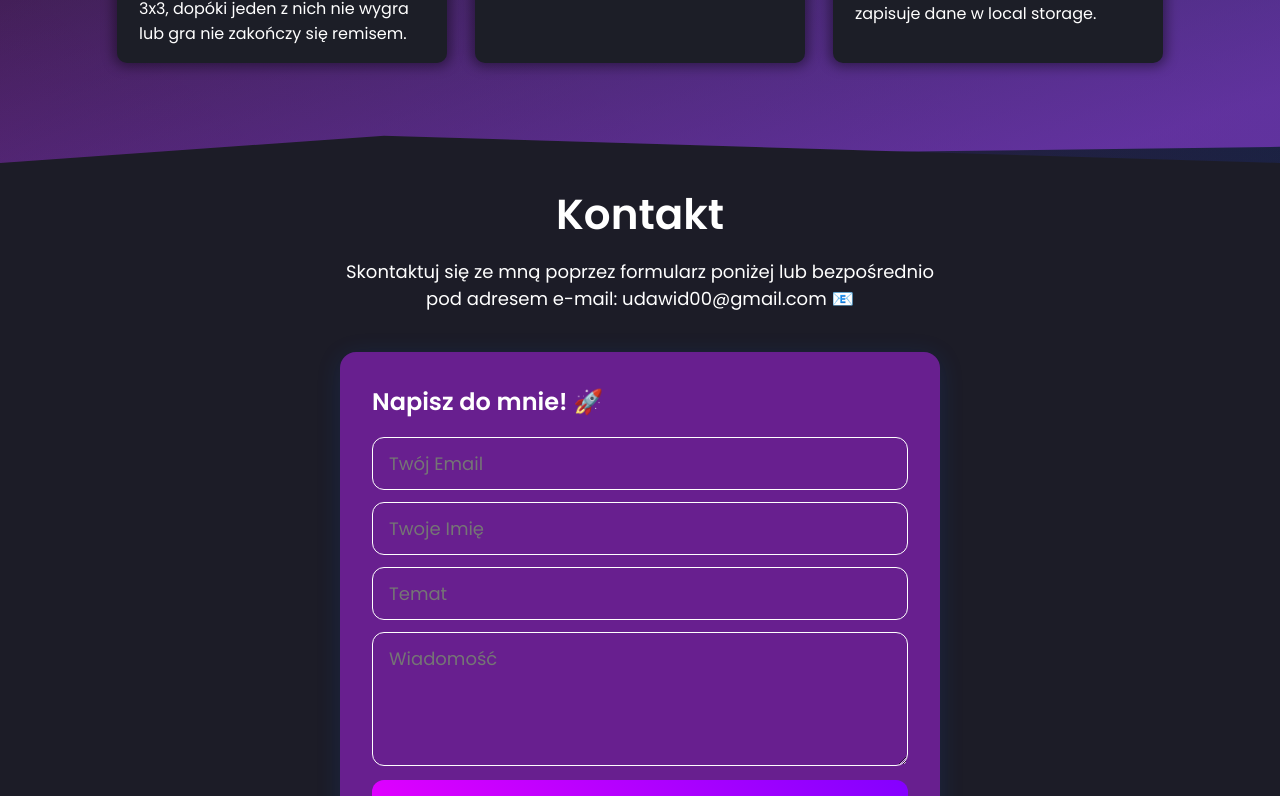
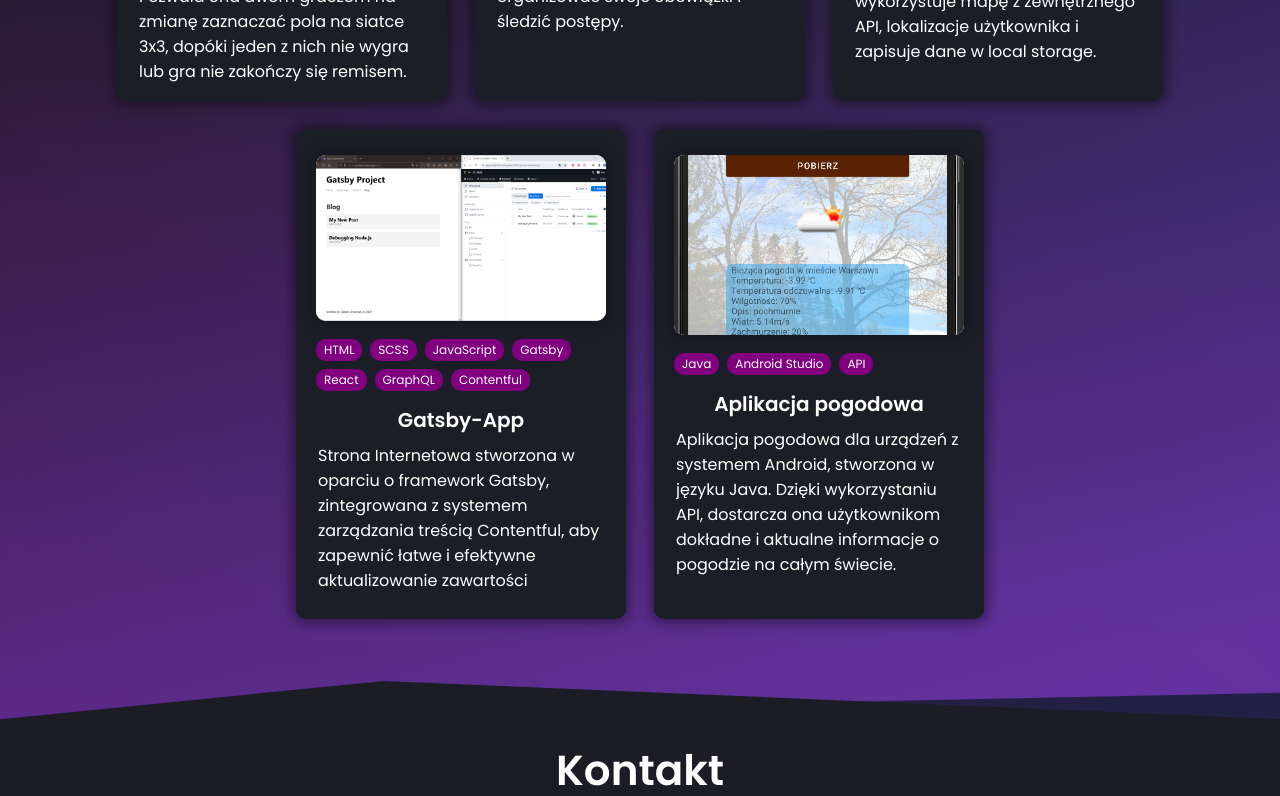
Before and after one commit to udawid/portofolio-dawid-urbaniak, a React (Create React App) app: page / in a window 1280 px wide. Shown: the part 1740-2536 px from the top of the page. Built offline with nearby package versions, Linux system fonts and the light colour scheme.

Commit message:
Add new Projects and Skills

```diff
--- a/src/data/data.js
+++ b/src/data/data.js
@@ -1,6 +1,8 @@
 import Tictactoe from "./imgProject/tictactoe.png";
 import TaskManager from "./imgProject/taskmanager.png";
 import Mapty from "./imgProject/mapty.png";
+import Gatsby from "./imgProject/gatsby.PNG";
+import Pogoda from "./imgProject/pogoda.PNG";
 
 export const Bio = {
   name: "Dawid Urbaniak",
@@ -42,6 +44,15 @@ export const skills = [
         name: "MUI",
         image: "https://mui.com/static/logo.png",
       },
+      {
+        name: "GraphQL",
+        image:
+          "https://upload.wikimedia.org/wikipedia/commons/1/17/GraphQL_Logo.svg",
+      },
+      {
+        name: "Gatsby",
+        image: "https://www.gatsbyjs.com/Gatsby-Monogram.svg",
+      },
     ],
   },
   {
@@ -67,8 +78,7 @@ export const skills = [
     skills: [
       {
         name: "Git",
-        image:
-          "https://camo.githubusercontent.com/fbfcb9e3dc648adc93bef37c718db16c52f617ad055a26de6dc3c21865c3321d/68747470733a2f2f7777772e766563746f726c6f676f2e7a6f6e652f6c6f676f732f6769742d73636d2f6769742d73636d2d69636f6e2e737667",
+        image: "https://www.svgrepo.com/show/452210/git.svg",
       },
       {
         name: "GitHub",
@@ -86,9 +96,17 @@ export const skills = [
           "https://upload.wikimedia.org/wikipedia/commons/thumb/9/9a/Visual_Studio_Code_1.35_icon.svg/512px-Visual_Studio_Code_1.35_icon.svg.png?20210804221519",
       },
       {
+        name: "Android Studio",
+        image:
+          "https://www.svgrepo.com/show/424906/logo-google-android-studio.svg",
+      },
+      {
         name: "Figma",
-        image:
-          "https://camo.githubusercontent.com/ed93c2b000a76ceaad1503e7eb9356591b885227e82a36a005b9d3498b303ba5/68747470733a2f2f7777772e766563746f726c6f676f2e7a6f6e652f6c6f676f732f6669676d612f6669676d612d69636f6e2e737667",
+        image: "https://www.svgrepo.com/show/448222/figma.svg",
+      },
+      {
+        name: "Contentful",
+        image: "https://www.svgrepo.com/show/353600/contentful.svg",
       },
     ],
   },
@@ -162,4 +180,36 @@ export const projects = [
     github: "https://github.com/udawid/Map-App",
     webapp: "https://maptyapps.netlify.app",
   },
+  {
+    id: 3,
+    title: "Gatsby-App",
+    date: "",
+    description:
+      "Strona Internetowa stworzona w oparciu o framework Gatsby, zintegrowana z systemem zarządzania treścią Contentful, aby zapewnić łatwe i efektywne aktualizowanie zawartości",
+    image: Gatsby,
+    tags: [
+      "HTML",
+      "SCSS",
+      "JavaScript",
+      "Gatsby",
+      "React",
+      "GraphQL",
+      "Contentful",
+    ],
+    category: "web app",
+    github: "https://github.com/udawid/gatsby-project",
+    webapp: "https://gatsby00.netlify.app",
+  },
+  {
+    id: 4,
+    title: "Aplikacja pogodowa",
+    date: "",
+    description:
+      "Aplikacja pogodowa dla urządzeń z systemem Android, stworzona w języku Java. Dzięki wykorzystaniu API, dostarcza ona użytkownikom dokładne i aktualne informacje o pogodzie na całym świecie.",
+    image: Pogoda,
+    tags: ["Java", "Android Studio", "API"],
+    category: "mobile app",
+    github: "https://github.com/udawid/Pogoda2023",
+    webapp: "",
+  },
 ];
```
Also changed, not shown: src/data/imgProject/gatsby.PNG (added), src/data/imgProject/pogoda.PNG (added).
